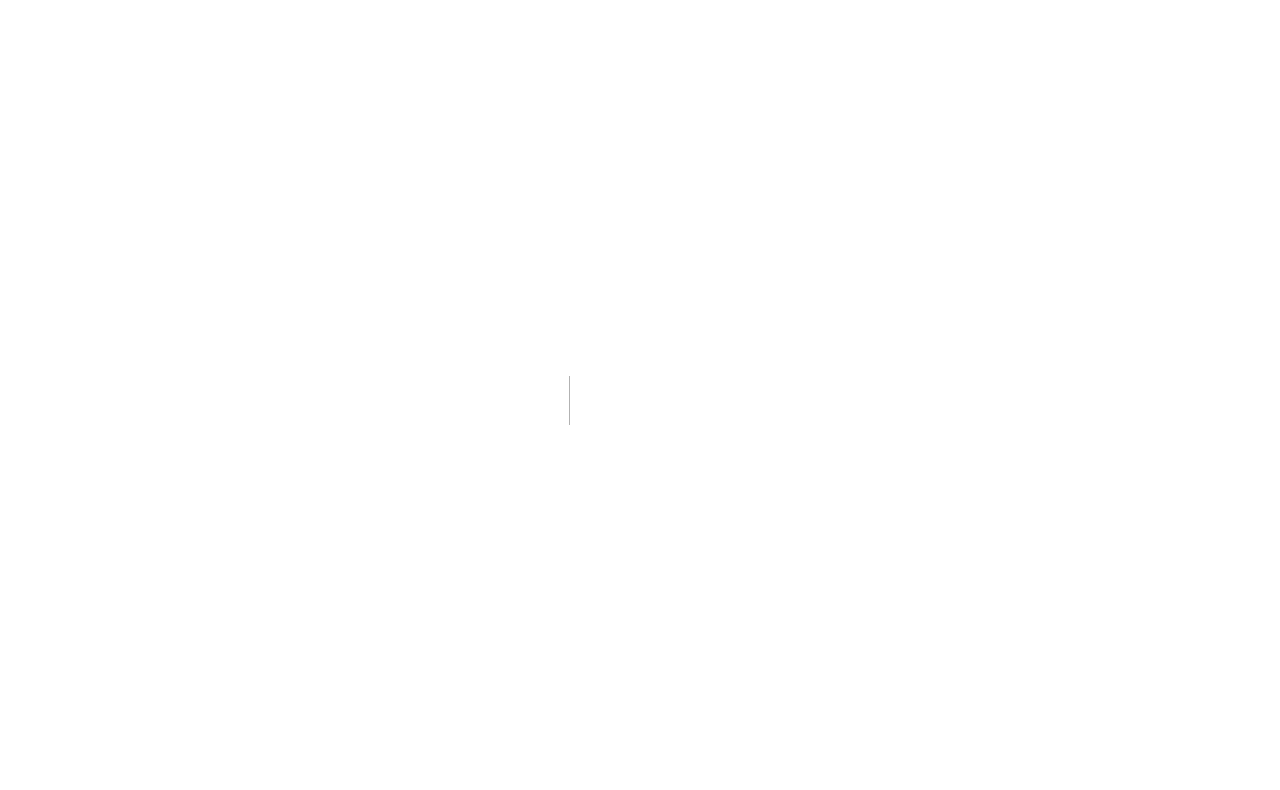
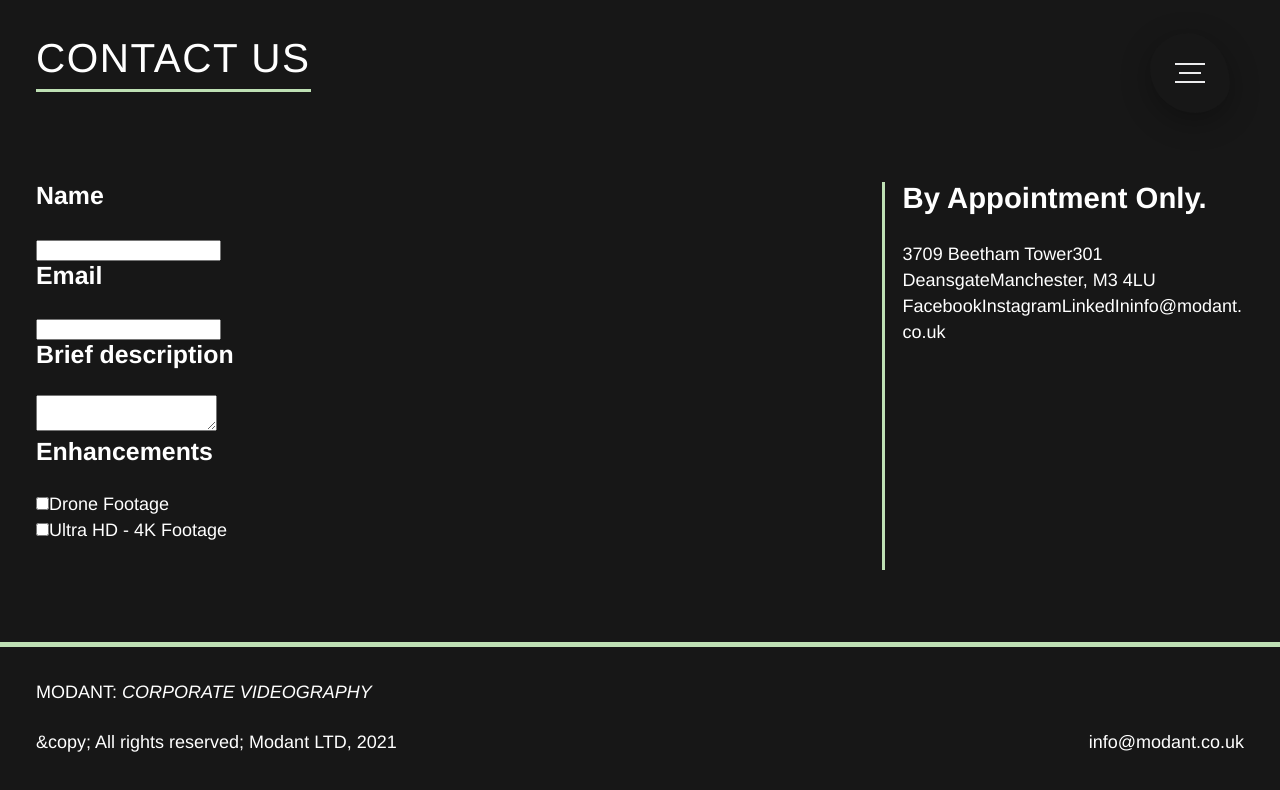
Before and after one commit to Info-Modant/modant-next-site, a Next.js app: page /contact in a window 1280 px wide. Before the commit this address had no page. Shown: the top 790 px of the page. Built offline with nearby package versions, Linux system fonts and the light colour scheme.

Commit message:
contact form setup

```diff
--- /dev/null
+++ b/components/smallcomponents/Form.tsx
@@ -0,0 +1,31 @@
+import {ReactNode, ReactNodeArray} from "react";
+
+interface SubmitContainerProps {
+  title: string,
+  children: ReactNode | ReactNodeArray,
+}
+
+export function SubjectContainer({ title, children }: SubmitContainerProps) {
+
+  return (
+    <div className="form-subject-container">
+      <h3>{ title }</h3>
+      { children }
+    </div>
+  )
+}
+
+interface CheckboxContainerProps {
+  label: string,
+  children: ReactNode | ReactNodeArray,
+}
+
+export function CheckboxContainer({ label, children }: CheckboxContainerProps) {
+
+  return (
+    <div className="checkbox-container">
+      { children }
+      <span>{ label }</span>
+    </div>
+  )
+}
--- /dev/null
+++ b/data/contactUsInfo.json
@@ -0,0 +1,26 @@
+{
+  "address": {
+    "addressLine1": "3709 Beetham Tower",
+    "addressLine2": "301 Deansgate",
+    "city": "Manchester",
+    "postcode": "M3 4LU"
+  },
+  "contactMethods": [
+    {
+      "displayName": "Facebook",
+      "href": "https://www.facebook.com"
+    },
+    {
+      "displayName": "Instagram",
+      "href": "https://www.instagram.com"
+    },
+    {
+      "displayName": "LinkedIn",
+      "href": "https://www.linkedin.com"
+    },
+    {
+      "displayName": "info@modant.co.uk",
+      "href": "mailto:info@modant.co.uk"
+    }
+  ]
+}
--- a/package.json
+++ b/package.json
@@ -15,6 +15,7 @@
     "@fortawesome/fontawesome-svg-core": "^1.2.36",
     "@fortawesome/free-solid-svg-icons": "^5.15.4",
     "@fortawesome/react-fontawesome": "^0.1.16",
+    "formik": "2.2.9",
     "next": "11.1.2",
     "react": "17.0.2",
     "react-dom": "17.0.2",
--- /dev/null
+++ b/pages/contact.tsx
@@ -0,0 +1,121 @@
+import {Layout} from "../components/Layout";
+import {Color} from "../utilities/color";
+import {Title} from "../components/smallcomponents/Title";
+import {ContactUsInfo} from "../data/dataStructure";
+import {Formik, Field} from 'formik';
+import {CheckboxContainer, SubjectContainer} from "../components/smallcomponents/Form";
+
+const contactUsInfo = require('../data/contactUsInfo.json') as ContactUsInfo;
+
+export default function ContactPage() {
+
+  return (
+    <Layout className="contact-page">
+      <Title title="Contact Us" underlineColor={ Color.Primary } />
+      <ContactUsContainer />
+    </Layout>
+  )
+}
+
+function ContactUsContainer() {
+
+  return (
+    <div className="contact-us-container">
+      <ContactForm />
+      <MoreInfo contactUsInfo={ contactUsInfo } />
+    </div>
+  )
+}
+
+interface InitialValues {
+  name: string,
+  email: string,
+  description: string,
+  enhancements: Enhancements,
+}
+
+interface Enhancements {
+  droneFootage: boolean,
+  ultraHd: boolean,
+}
+
+function ContactForm() {
+
+  const initialValues: InitialValues = {
+    name: '',
+    email: '',
+    description: '',
+    enhancements: {
+      droneFootage: false,
+      ultraHd: false,
+    },
+  };
+
+  return (
+    <div className="contact-form">
+      <Formik
+        initialValues={ initialValues }
+        onSubmit={ (values, { setSubmitting }) => {
+          console.log(values);
+        } }
+      >
+        {
+          ({ values,
+             handleBlur,
+             handleChange,
+             handleSubmit }) =>
+            <form onSubmit={ handleSubmit }>
+              <SubjectContainer title="Name">
+                <input id="name" name="name" value={ values.name } onChange={ handleChange } onBlur={ handleBlur } />
+              </SubjectContainer>
+              <SubjectContainer title="Email">
+                <input id="email" name="email" value={ values.email } onChange={ handleChange } onBlur={ handleBlur } />
+              </SubjectContainer>
+              <SubjectContainer title="Brief description">
+                <textarea id="description" name="description" value={ values.description } onChange={ handleChange } onBlur={ handleBlur } />
+              </SubjectContainer>
+              <SubjectContainer title="Enhancements">
+
+                <CheckboxContainer label="Drone Footage">
+                  <Field type="checkbox" id="droneFootage" name="enhancements.droneFootage"
+                         checked={ values.enhancements.droneFootage } value={ values.enhancements.droneFootage } />
+                </CheckboxContainer>
+                <CheckboxContainer label="Ultra HD - 4K Footage">
+                  <Field type="checkbox" id="enhancements-ultraHd" name="enhancements.ultraHd"
+                         checked={ values.enhancements.ultraHd }  value={ values.enhancements.ultraHd } />
+                </CheckboxContainer>
+
+              </SubjectContainer>
+            </form>
+        }
+      </Formik>
+    </div>
+  )
+}
+
+interface MoreInfoProps {
+  contactUsInfo: ContactUsInfo
+}
+
+function MoreInfo({ contactUsInfo }: MoreInfoProps) {
+
+  const { contactMethods, address } = contactUsInfo;
+
+  return (
+    <div className="more-info">
+      <h2>By Appointment Only.</h2>
+      <div className="address">
+        <span>{ address.addressLine1 }</span>
+        <span>{ address.addressLine2 }</span>
+        <span>{ address.city }, { address.postcode }</span>
+      </div>
+      <div className="contact-methods">
+        {
+          contactMethods.map((c, i) =>
+            <a key={ i } href={ c.href }>{ c.displayName }</a>
+          )
+        }
+      </div>
+    </div>
+  )
+}
--- a/pages/index.tsx
+++ b/pages/index.tsx
@@ -9,6 +9,7 @@
 import {Button} from "../components/smallcomponents/Button";
 import {faAddressBook, faFolder} from '@fortawesome/free-solid-svg-icons';
 import Image from 'next/image';
+import {useRouter} from "next/router";
 
 // Retrieve data
 const siteInfo = require('../data/siteInfo.json') as SiteInfo;
@@ -54,6 +55,8 @@
 
 function AboutUsContainer() {
 
+  const router = useRouter();
+
   return (
     <div className="about-us-container">
       <Title title={ aboutUs.title } underlineColor={ Color.Primary } />
@@ -65,7 +68,7 @@
             }
           </section>
           <section className="buttons">
-            <Button leftIcon={faFolder}>Portfolio</Button>
+            <Button leftIcon={faFolder} onClick={ () => router.push('/portfolio') }>Portfolio</Button>
             <Button leftIcon={faAddressBook}>Contact</Button>
           </section>
         </div>
--- /dev/null
+++ b/styles/contact.scss
@@ -0,0 +1,13 @@
+@import './variable';
+
+div.contact-us-container {
+  display: grid;
+  grid-template-columns: 70% 30%;
+  margin: 5em auto 2em auto;
+  max-width: 1500px;
+
+  div.more-info {
+    border-left: 0.2em solid $primary;
+    padding-left: 1em;
+  }
+}
--- a/styles/main.scss
+++ b/styles/main.scss
@@ -30,5 +30,8 @@
     display: grid;
     place-items: end end;
   }
+}
 
+.portfolio-page, .contact-page {
+  padding: 2em;
 }
--- a/styles/portfolio.scss
+++ b/styles/portfolio.scss
@@ -1,8 +1,4 @@
 @import './variable';
-
-.portfolio-page {
-  padding: 2em;
-}
 
 div.portfolio-items-grid {
   margin: 2em 0;
--- a/styles/style.scss
+++ b/styles/style.scss
@@ -6,3 +6,4 @@
 //Page specific styles
 @import './home';
 @import './portfolio';
+@import './contact';
```
Also changed, not shown: data/dataStructure.ts (+17 -0 lines), pages/404.tsx (added, +7 -0 lines), 1 other file (tests, documents, lock files or other folders).
